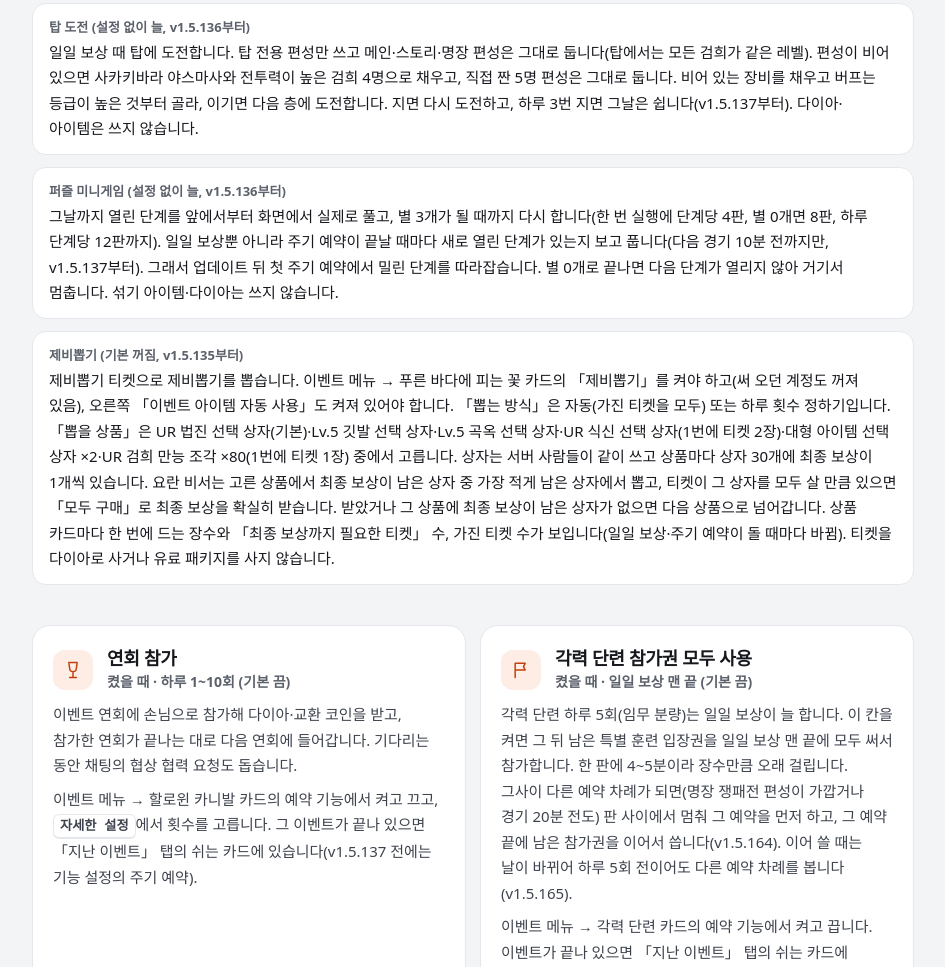
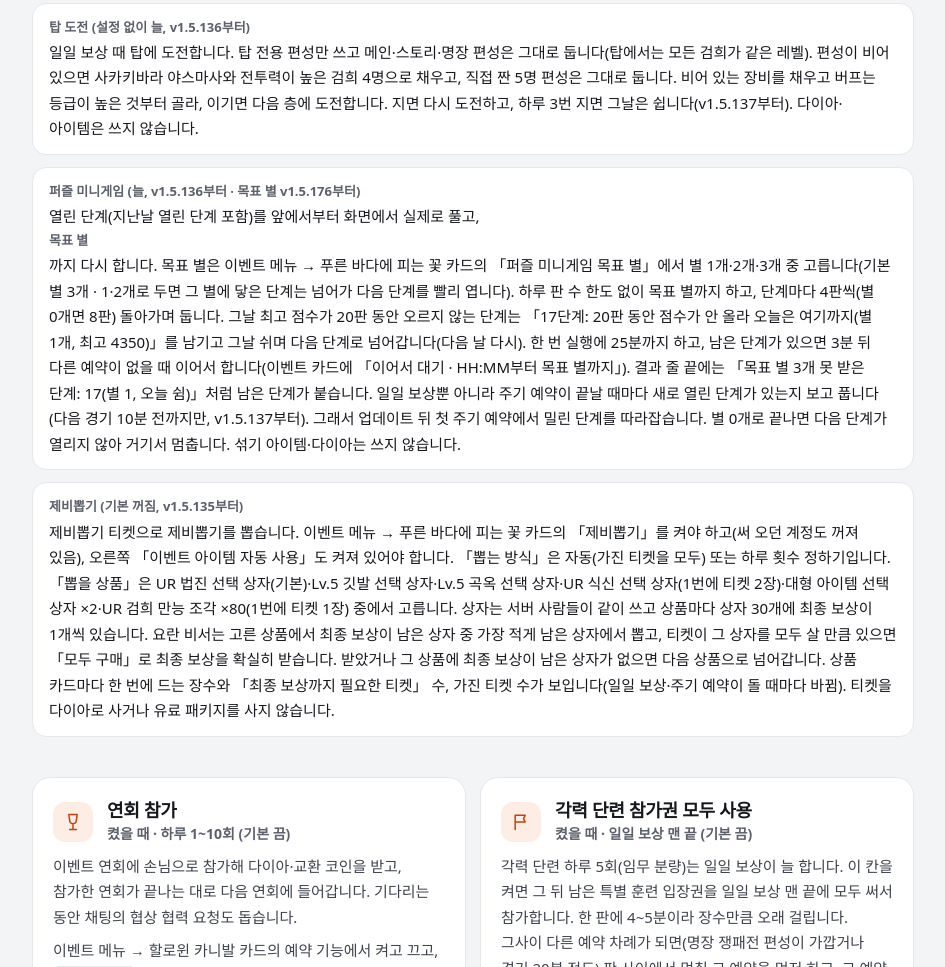
Before and after one commit to suhojang/ryoran-macro, a plain HTML site: page docs/features.html in a window 1280 px wide. Shown: the part 9935-10902 px from the top of the page, without its empty margins (306-1251 px from the left). Drawn offline with Linux system fonts and the light colour scheme; a web font is replaced by a local one.

Commit message:
v1.5.176 홈페이지: 퍼즐 미니게임 목표 별 (README와 같게)
Co-Authored-By: Claude Opus 5.5 <noreply@anthropic.com>
Claude-Session: https://claude.ai/code/session_01KmZac8kzEr3Wgyv8DkKzJ9

```diff
--- a/docs/features.html
+++ b/docs/features.html
@@ -192,7 +192,7 @@
           <div class="feat-h"><i data-i="gift"></i><div><h3>푸른 바다에 피는 꽃</h3><div class="when">11/13~11/20 · 일일 보상 때 (퍼즐은 주기 예약 끝에도)</div></div></div>
           <div class="set" id="ev-bluesea" data-s data-st="푸른 바다에 피는 꽃 받는 보상" data-k="푸른바다에피는꽃 푸른바다 바다 꽃 이벤트 사카키바라 야스마사 증표 진주 풍경 제비뽑기 추첨권 인기투표 투표 협상협력 패스 미니게임 척안의신부 호소카와 끝난이벤트"><b>받는 보상 (v1.5.134부터)</b>로그인 보상, 메뉴마다 매일 무료 패키지 4종(추첨권·사카키바라 야스마사의 증표·일반 진주·제비뽑기 티켓 · 23시 뒤에도 못 받은 것이 있으면 「오늘 못 받은 무료 패키지: …」를 하루 한 줄, v1.5.158부터), 임무, 협상 협력 임무(v1.5.163부터 게임 창이 열려 있는 동안 새 협상 요청이 채팅에 올라오는 대로 바로 도움 — 요청마다 2~3명만 도울 수 있음 · 바로 도운 수는 게임 페이지를 다시 불러와도 남아 다음 기록에 「채팅의 협상 요청 N개 도움」으로, v1.5.165부터), 인기 투표(진영은 늘 왼쪽 빨강) 임무·단계 보상, 패스 무료 단계·상단 Pt·추가 보상, 추첨·모집·제비뽑기 횟수 보상, 미니게임 별 보상을 받습니다. <a href="guide.html#events">이벤트 아이템 자동 사용</a>(이벤트 메뉴, 기본 켬)이 켜져 있으면 추첨권(추첨)·증표(모집)·진주(투표)·풍경(패스 [사용])도 씁니다(추첨·모집은 설정한 횟수까지). 제비뽑기는 아래 「제비뽑기」를 켠 경우에만 뽑습니다(v1.5.135부터). 탑 도전·퍼즐 미니게임은 아래처럼 늘 합니다(v1.5.136부터). 교환소는 하지 않습니다. 남은 추첨권·제비뽑기 티켓은 이벤트가 끝나면 게임이 금화로 바꿔 줍니다. 척안의 신부·UR+ 검희 모집(호소카와 타다토시)은 11/13에 끝난 이벤트입니다.</div>
           <div class="set" id="ev-bluesea-tower" data-s data-st="탑 도전 (푸른 바다에 피는 꽃)" data-k="탑도전 탑 전용편성 사카키바라 야스마사 장비 버프 층 푸른바다에피는꽃 이벤트"><b>탑 도전 (설정 없이 늘, v1.5.136부터)</b>일일 보상 때 탑에 도전합니다. 탑 전용 편성만 쓰고 메인·스토리·명장 편성은 그대로 둡니다(탑에서는 모든 검희가 같은 레벨). 편성이 비어 있으면 사카키바라 야스마사와 전투력이 높은 검희 4명으로 채우고, 직접 짠 5명 편성은 그대로 둡니다. 비어 있는 장비를 채우고 버프는 등급이 높은 것부터 골라, 이기면 다음 층에 도전합니다. 지면 다시 도전하고, 하루 3번 지면 그날은 쉽니다(v1.5.137부터). 다이아·아이템은 쓰지 않습니다.</div>
-          <div class="set" id="ev-bluesea-puzzle" data-s data-st="퍼즐 미니게임 (푸른 바다에 피는 꽃)" data-k="퍼즐 미니게임 퍼즐미니게임 별3개 별 단계 섞기 푸른바다에피는꽃 이벤트"><b>퍼즐 미니게임 (설정 없이 늘, v1.5.136부터)</b>그날까지 열린 단계를 앞에서부터 화면에서 실제로 풀고, 별 3개가 될 때까지 다시 합니다(한 번 실행에 단계당 4판, 별 0개면 8판, 하루 단계당 12판까지). 일일 보상뿐 아니라 주기 예약이 끝날 때마다 새로 열린 단계가 있는지 보고 풉니다(다음 경기 10분 전까지만, v1.5.137부터). 그래서 업데이트 뒤 첫 주기 예약에서 밀린 단계를 따라잡습니다. 별 0개로 끝나면 다음 단계가 열리지 않아 거기서 멈춥니다. 섞기 아이템·다이아는 쓰지 않습니다.</div>
+          <div class="set" id="ev-bluesea-puzzle" data-s data-st="퍼즐 미니게임 (푸른 바다에 피는 꽃)" data-k="퍼즐 미니게임 퍼즐미니게임 별3개 별 목표별 목표 별 단계 섞기 푸른바다에피는꽃 이벤트 이어서"><b>퍼즐 미니게임 (늘, v1.5.136부터 · 목표 별 v1.5.176부터)</b>열린 단계(지난날 열린 단계 포함)를 앞에서부터 화면에서 실제로 풀고, <b>목표 별</b>까지 다시 합니다. 목표 별은 이벤트 메뉴 → 푸른 바다에 피는 꽃 카드의 「퍼즐 미니게임 목표 별」에서 별 1개·2개·3개 중 고릅니다(기본 별 3개 · 1·2개로 두면 그 별에 닿은 단계는 넘어가 다음 단계를 빨리 엽니다). 하루 판 수 한도 없이 목표 별까지 하고, 단계마다 4판씩(별 0개면 8판) 돌아가며 둡니다. 그날 최고 점수가 20판 동안 오르지 않는 단계는 「17단계: 20판 동안 점수가 안 올라 오늘은 여기까지(별 1개, 최고 4350)」를 남기고 그날 쉬며 다음 단계로 넘어갑니다(다음 날 다시). 한 번 실행에 25분까지 하고, 남은 단계가 있으면 3분 뒤 다른 예약이 없을 때 이어서 합니다(이벤트 카드에 「이어서 대기 · HH:MM부터 목표 별까지」). 결과 줄 끝에는 「목표 별 3개 못 받은 단계: 17(별 1, 오늘 쉼)」처럼 남은 단계가 붙습니다. 일일 보상뿐 아니라 주기 예약이 끝날 때마다 새로 열린 단계가 있는지 보고 풉니다(다음 경기 10분 전까지만, v1.5.137부터). 그래서 업데이트 뒤 첫 주기 예약에서 밀린 단계를 따라잡습니다. 별 0개로 끝나면 다음 단계가 열리지 않아 거기서 멈춥니다. 섞기 아이템·다이아는 쓰지 않습니다.</div>
           <div class="set" id="ev-bluesea-draw" data-s data-st="제비뽑기 (푸른 바다에 피는 꽃)" data-k="제비뽑기 이벤트제비뽑기 제비뽑기티켓 뽑을상품 최종보상 모두구매 법진 선택상자 깃발 곡옥 식신 만능조각 푸른바다에피는꽃"><b>제비뽑기 (기본 꺼짐, v1.5.135부터)</b>제비뽑기 티켓으로 제비뽑기를 뽑습니다. 이벤트 메뉴 → 푸른 바다에 피는 꽃 카드의 「제비뽑기」를 켜야 하고(써 오던 계정도 꺼져 있음), 오른쪽 「이벤트 아이템 자동 사용」도 켜져 있어야 합니다. 「뽑는 방식」은 자동(가진 티켓을 모두) 또는 하루 횟수 정하기입니다. 「뽑을 상품」은 UR 법진 선택 상자(기본)·Lv.5 깃발 선택 상자·Lv.5 곡옥 선택 상자·UR 식신 선택 상자(1번에 티켓 2장)·대형 아이템 선택 상자 ×2·UR 검희 만능 조각 ×80(1번에 티켓 1장) 중에서 고릅니다. 상자는 서버 사람들이 같이 쓰고 상품마다 상자 30개에 최종 보상이 1개씩 있습니다. 요란 비서는 고른 상품에서 최종 보상이 남은 상자 중 가장 적게 남은 상자에서 뽑고, 티켓이 그 상자를 모두 살 만큼 있으면 「모두 구매」로 최종 보상을 확실히 받습니다. 받았거나 그 상품에 최종 보상이 남은 상자가 없으면 다음 상품으로 넘어갑니다. 상품 카드마다 한 번에 드는 장수와 「최종 보상까지 필요한 티켓」 수, 가진 티켓 수가 보입니다(일일 보상·주기 예약이 돌 때마다 바뀜). 티켓을 다이아로 사거나 유료 패키지를 사지 않습니다.</div>
         </div>
       </article>
```
